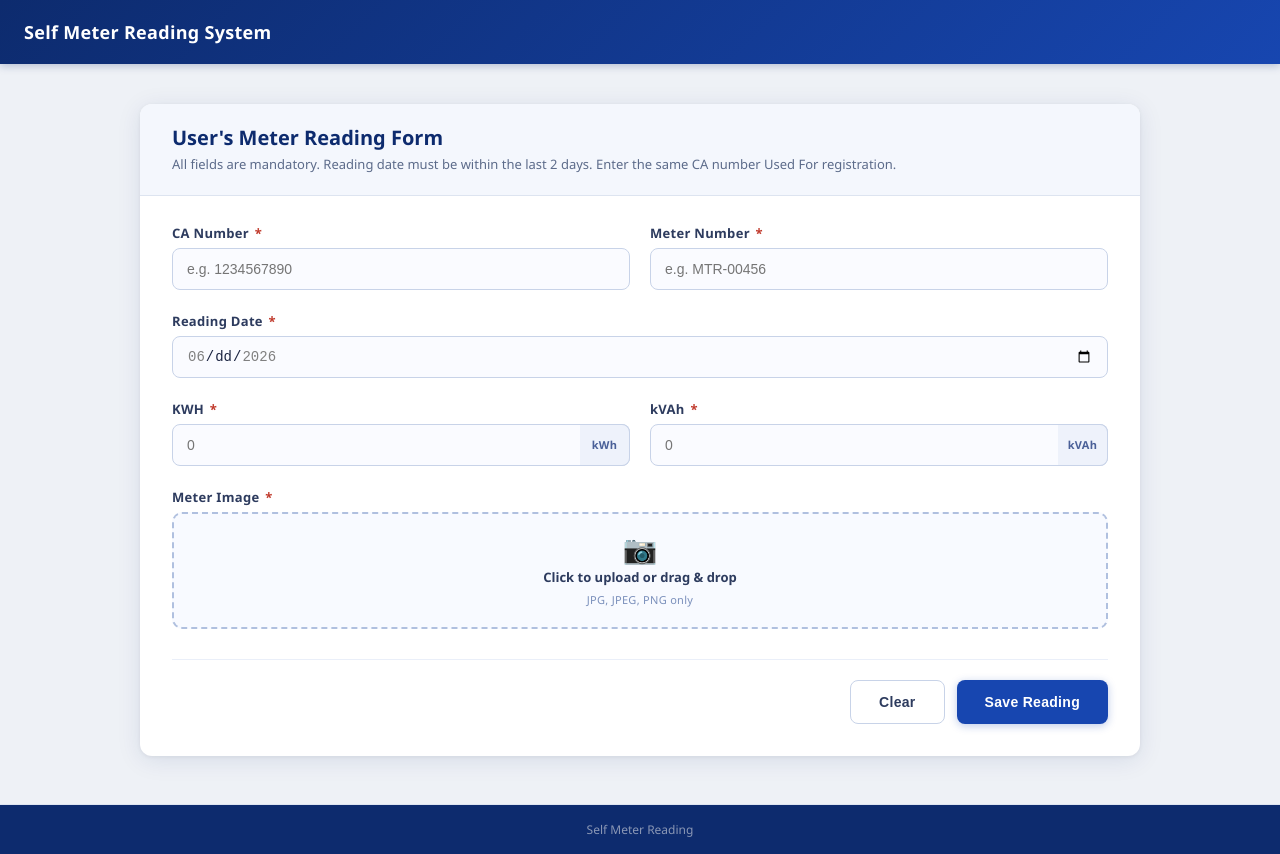
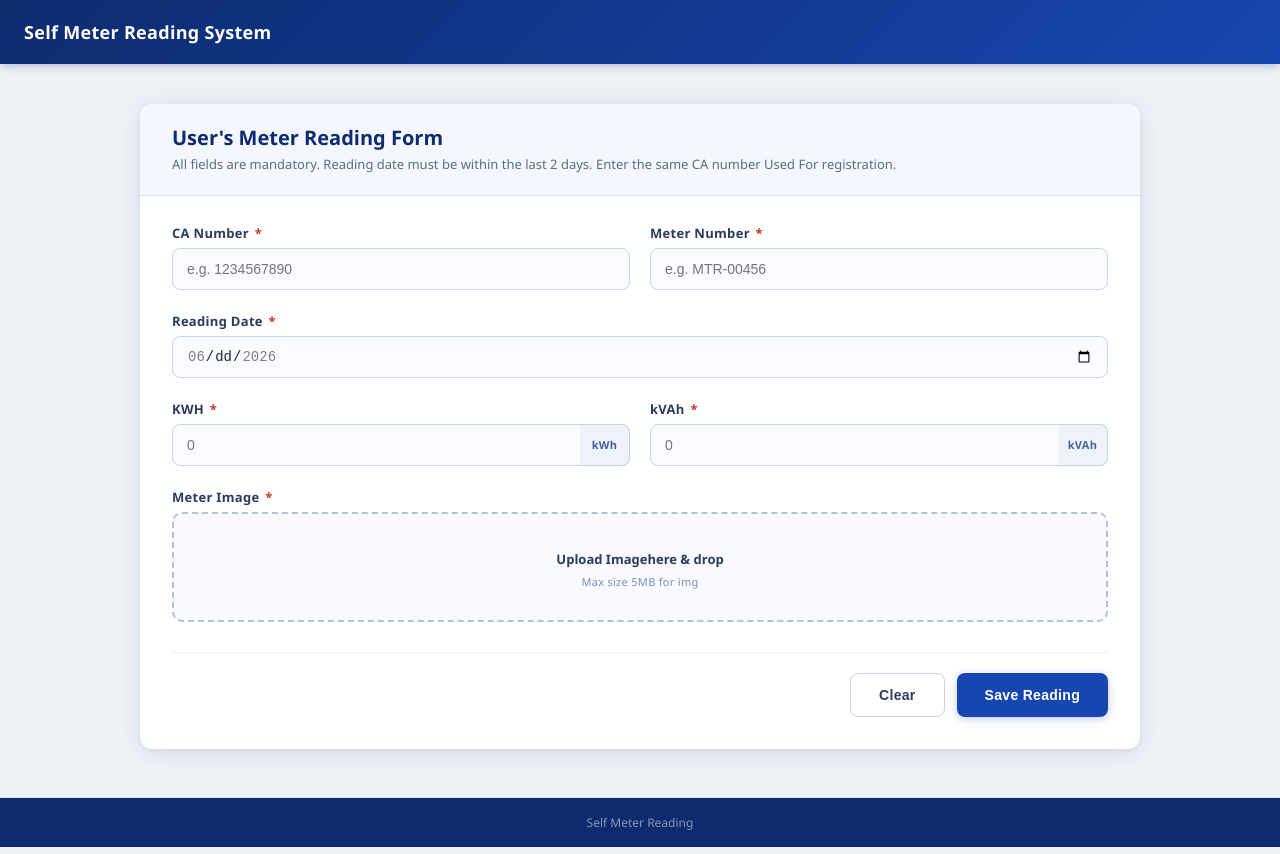
Before and after one commit to garimapurohit/selfMeterReading, a React app in the folder frontend/: page /reading in a window 1280 px wide. Built offline with nearby package versions, Linux system fonts and the light colour scheme; the HTML template or start-up script is replaced by a standard one.

Commit message:
changes done

```diff
--- a/frontend/src/components/ImageUpload/ImageUpload.jsx
+++ b/frontend/src/components/ImageUpload/ImageUpload.jsx
@@ -34,9 +34,9 @@ const ImageUpload = ({ file, preview, error, onChange }) => {
           </div>
         ) : (
           <div className="imgUploadPlaceholder">
-            <span className="imgUploadIcon" aria-hidden="true">📷</span>
-            <span className="imgUploadHint">Click to upload or drag &amp; drop</span>
-            <span className="imgUploadFormats">JPG, JPEG, PNG only</span>
+            <span className="imgUploadIcon" aria-hidden="true"></span>
+            <span className="imgUploadHint">Upload Imagehere  &amp; drop</span>
+            <span className="imgUploadFormats">Max size 5MB for img</span>
           </div>
         )}
       </div>
```
Also changed, not shown: frontend/src/pages/Register/Register.jsx (line endings or trailing spaces), 2 other files (tests, documents, lock files or other folders).
